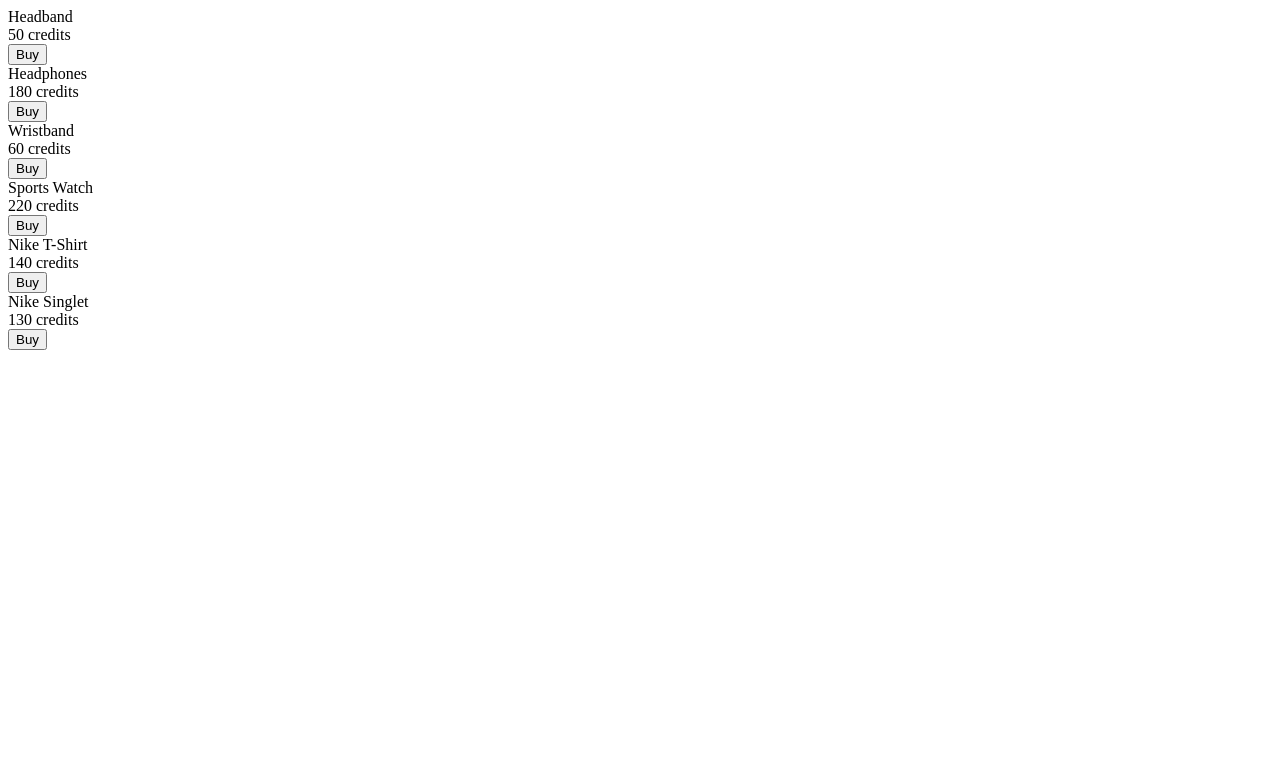
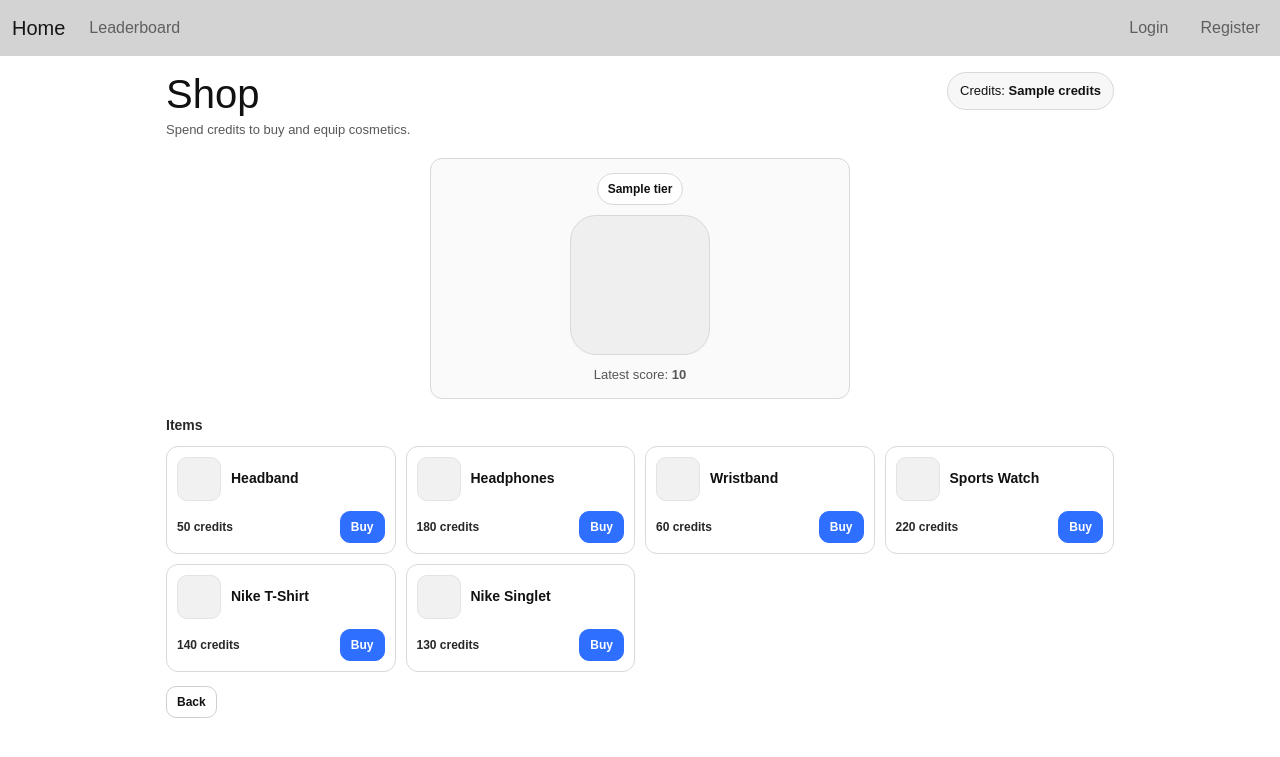
Before and after one commit to amberyeoe/hacknroll2026, a Flask app: template templates/shop.html in a window 1280 px wide. Shown: the top 757 px of the page. Run offline with Flask 3, Linux system fonts and the light colour scheme; the template is opened without the code that fills it: most values are stand-ins (such as "Sample title", 1, 10 or a date in 2020).

Commit message:
shop changes

```diff
--- a/templates/shop.html
+++ b/templates/shop.html
@@ -1,3 +1,47 @@
+{% extends "base.html" %}
+
+{% block title %}Shop{% endblock %}
+
+{# Remove this block if base.html already links styles.css #}
+{% block css %}
+<link rel="stylesheet" href="../static/styles.css">
+{% endblock %}
+
+{% block content %}
+
+<div class="page">
+
+  <!-- Top row: title left, credits right -->
+  <div class="topbar">
+    <div class="topbar-left">
+      <h1 class="h1">Shop</h1>
+      <div class="muted">Spend credits to buy and equip cosmetics.</div>
+    </div>
+
+    <div class="credits-pill">
+      Credits: <b>{{ credits }}</b>
+    </div>
+  </div>
+
+  <!-- Centered avatar section (badge + avatar based on latest score tier) -->
+  <div class="avatar-section">
+    <div class="avatar-card">
+
+      <div class="tier-badge tier-badge--{{ tier|lower }}">
+        {{ tier }}
+      </div>
+
+      <div class="avatar avatar--{{ tier|lower }}" title="Avatar"></div>
+
+      <div class="muted center">
+        Latest score: <b>{{ latest_score }}</b>
+      </div>
+    </div>
+  </div>
+
+  <div class="section-title">Items</div>
+
+  <!-- Compact shop grid (6 items hardcoded for now) -->
   <div class="shop-grid">
 
     <div class="item-card">
@@ -79,3 +123,12 @@
     </div>
 
   </div>
+
+
+  <div class="mt">
+    <a class="btn btn-sm btn-ghost" href="/home">Back</a>
+  </div>
+
+</div>
+
+{% endblock %}
```
Lines whose indentation alone changed are shown as unchanged.
